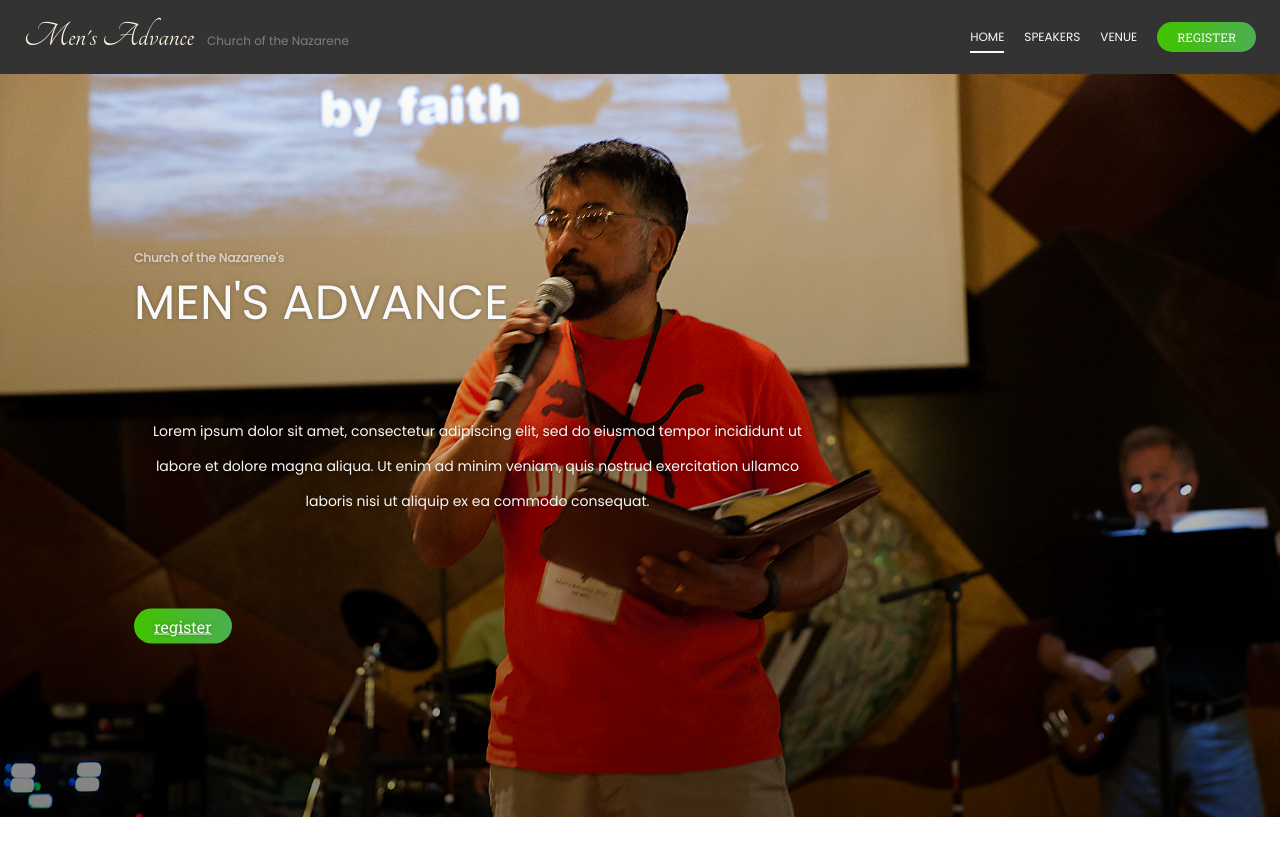
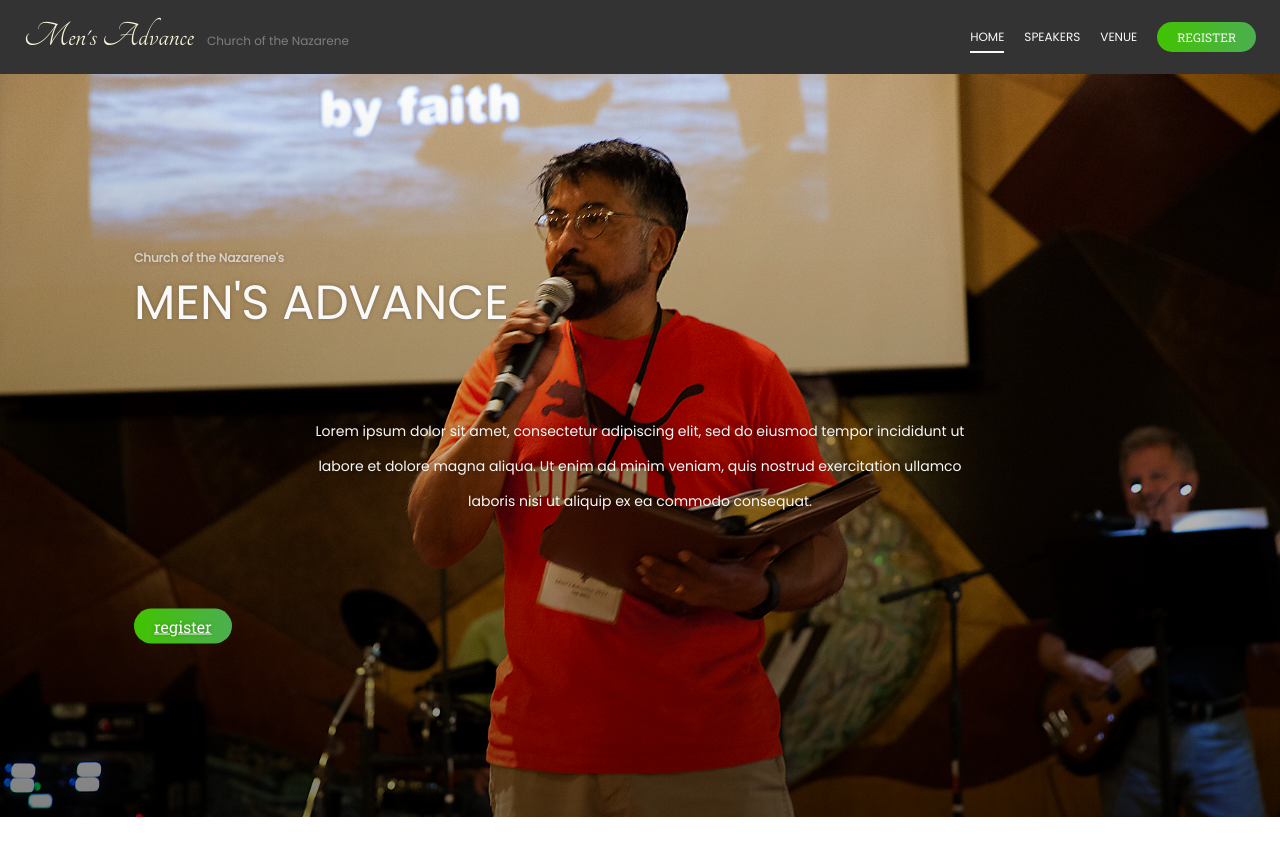
Before and after one commit to juliancoleman/mens-advance, a Jekyll site: the page built from index.html, in a window 1280 px wide. Shown: the top 856 px of the page. Built offline with Jekyll 4.4.1, drawn with Linux system fonts in a browser that asks for light colours.

Commit message:
removes margin from div

```diff
--- a/_sass/components/hero.scss
+++ b/_sass/components/hero.scss
@@ -43,10 +43,14 @@
   }
 
   .hero-title,
+  .hero-subtitle {
+    margin: 0;
+  }
+
+  .hero-title,
   .hero-subtitle,
   .hero-blurb {
     font-family: $poppins;
-    margin: 0;
   }
 
   .hero-blurb {
```
